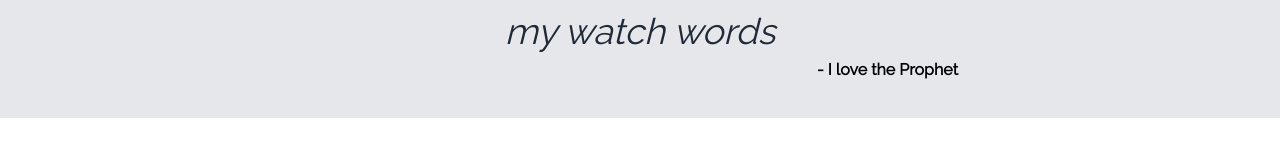
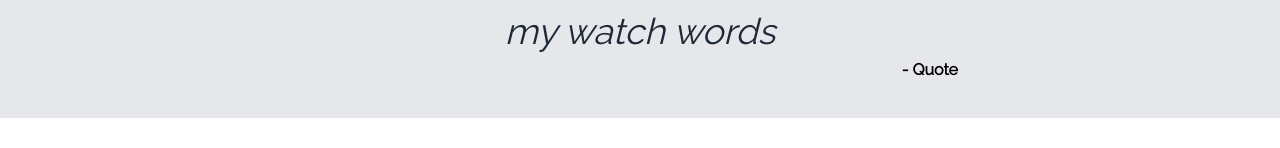
Before and after one commit to abdulhamiid/levelup, a plain HTML site: page index.html in a window 1280 px wide. Shown: the part 1080-1228 px from the top of the page. Drawn offline with Linux system fonts and the light colour scheme.

Commit message:
change quote txt

```diff
--- a/index.html
+++ b/index.html
@@ -59,7 +59,7 @@
         <section class="section-3">
             <div class="sec-3">
                 <p>The road to success was never meant to be easy, hardwork and perseverance are my watch words</p>
-                <small>- I love the Prophet</small>
+                <small>- Quote</small>
             </div>
         </section>
         <section class="section-4 container">
```
